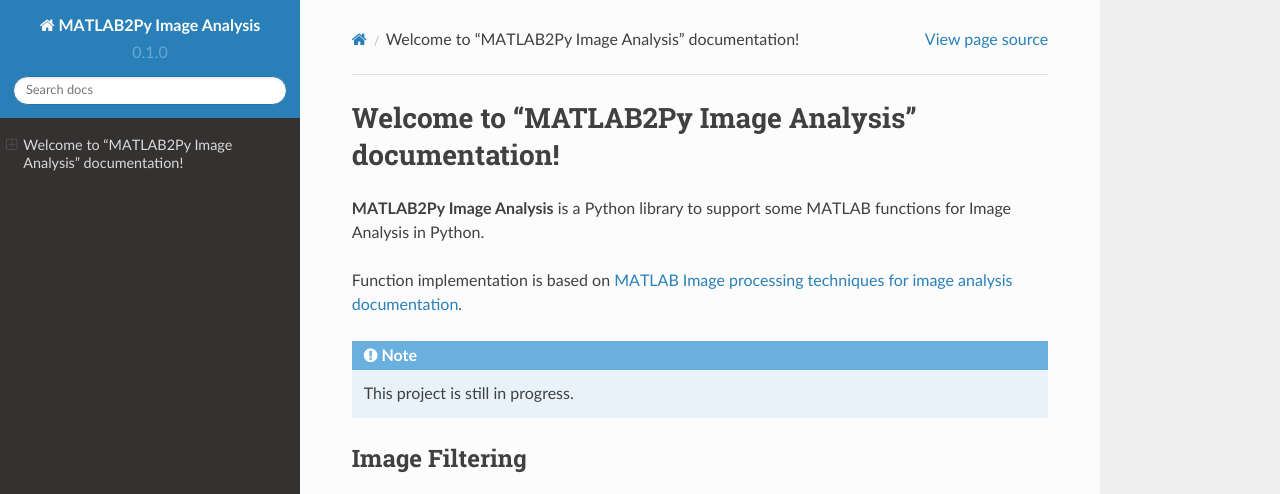
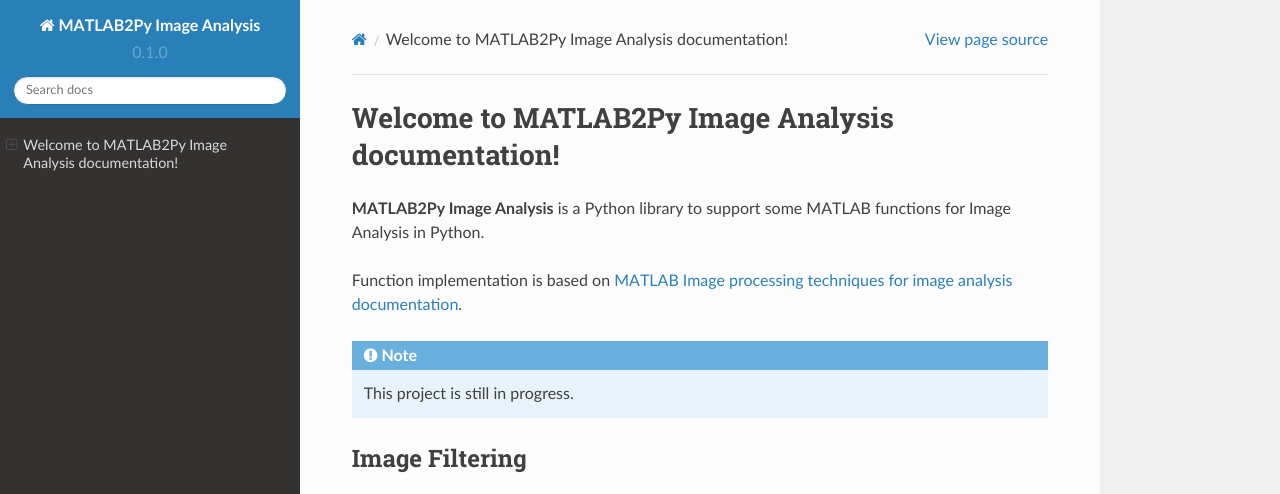
Before and after one commit to LaurineDargaud/matlab2py-image-analysis, a Sphinx documentation site: the page built from docs/source/index.rst, in a window 1280 px wide, cut to the strip 0-494 px from the top of the page. Built offline with Sphinx 7.4.7 and the Read the Docs theme 2.0.0, drawn with Linux system fonts in a browser that asks for light colours.

```diff
--- a/docs/source/index.rst
+++ b/docs/source/index.rst
@@ -1,4 +1,4 @@
-Welcome to "MATLAB2Py Image Analysis" documentation!
+Welcome to MATLAB2Py Image Analysis documentation!
 ===================================
 
 **MATLAB2Py Image Analysis** is a Python library to support
```
Also changed, not shown: other parts of docs/source/index.rst (+2 -2 lines), image_processing_toolbox.py (+6 -6 lines).
